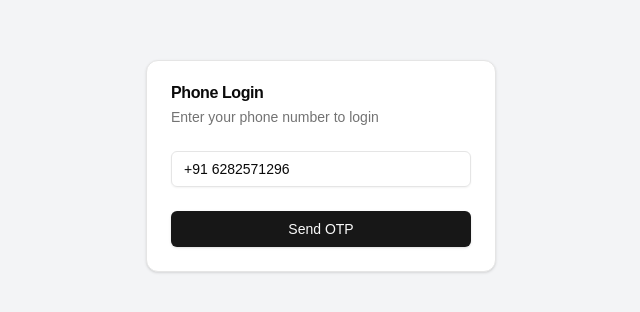
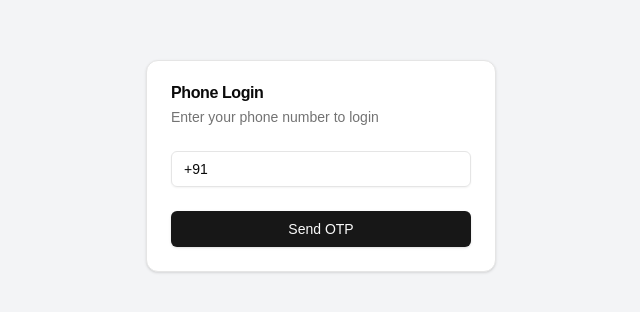
Before and after one commit to Gopikrishna-M-A/stupe, a Next.js app: page /login in a window 1280 px wide. Shown: the part 234-546 px from the top of the page, without its empty margins (319-959 px from the left). Built offline with nearby package versions, Linux system fonts and the light colour scheme; no server answers.

Commit message:
updated login page

```diff
--- a/src/app/login/page.jsx
+++ b/src/app/login/page.jsx
@@ -9,7 +9,7 @@ import { Card, CardHeader, CardTitle, CardDescription, CardContent, CardFooter }
 import { PhoneIcon, KeyIcon } from 'lucide-react'
 
 const PhoneLoginPage = () => {
-  const [phoneNumber, setPhoneNumber] = useState('+91 6282571296')
+  const [phoneNumber, setPhoneNumber] = useState('+91 ')
   const [recaptchaVerifier, setRecaptchaVerifier] = useState()
   const [confirmationResult, setConfirmationResult] = useState()
   const [otp, setOtp] = useState('')
```
